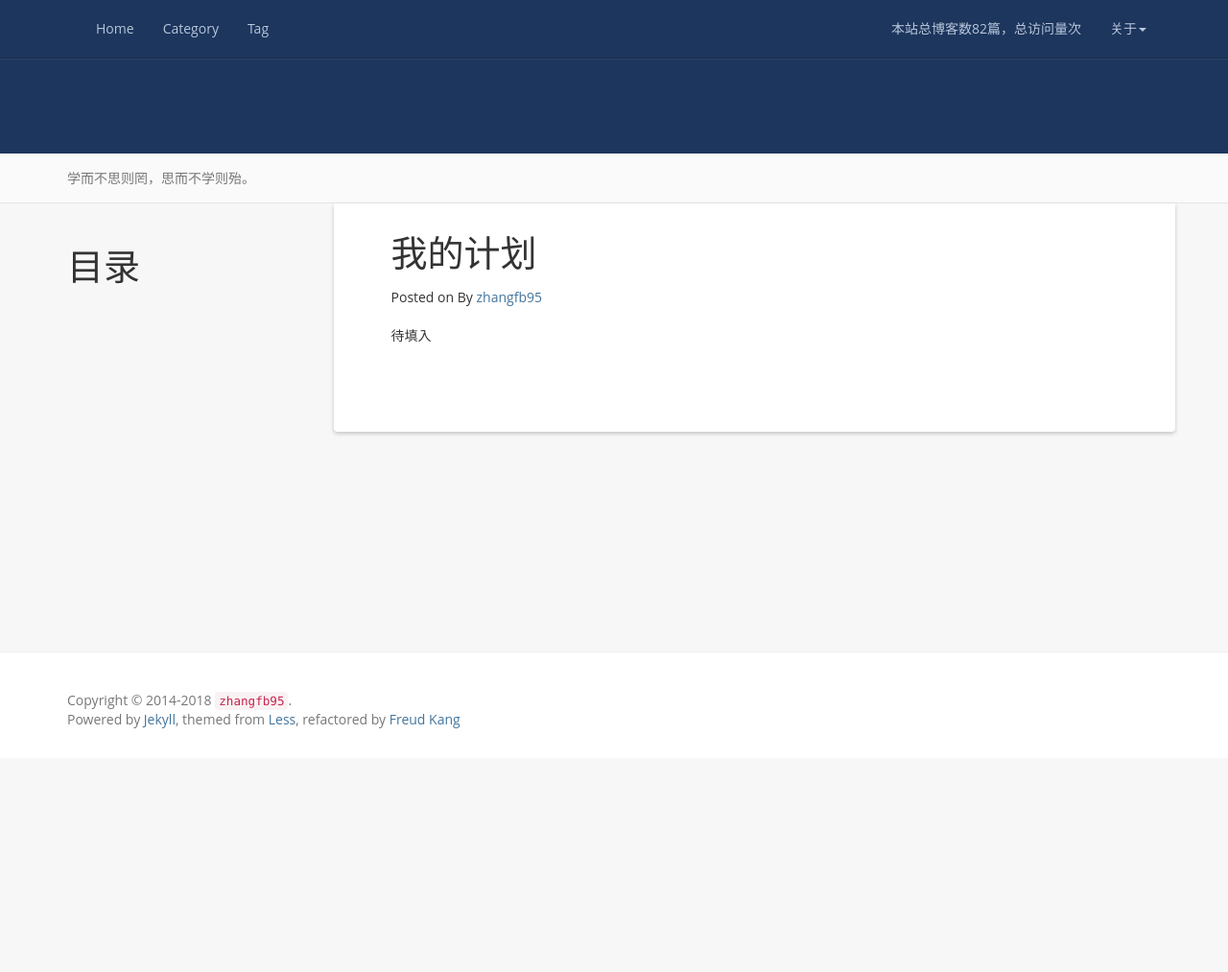
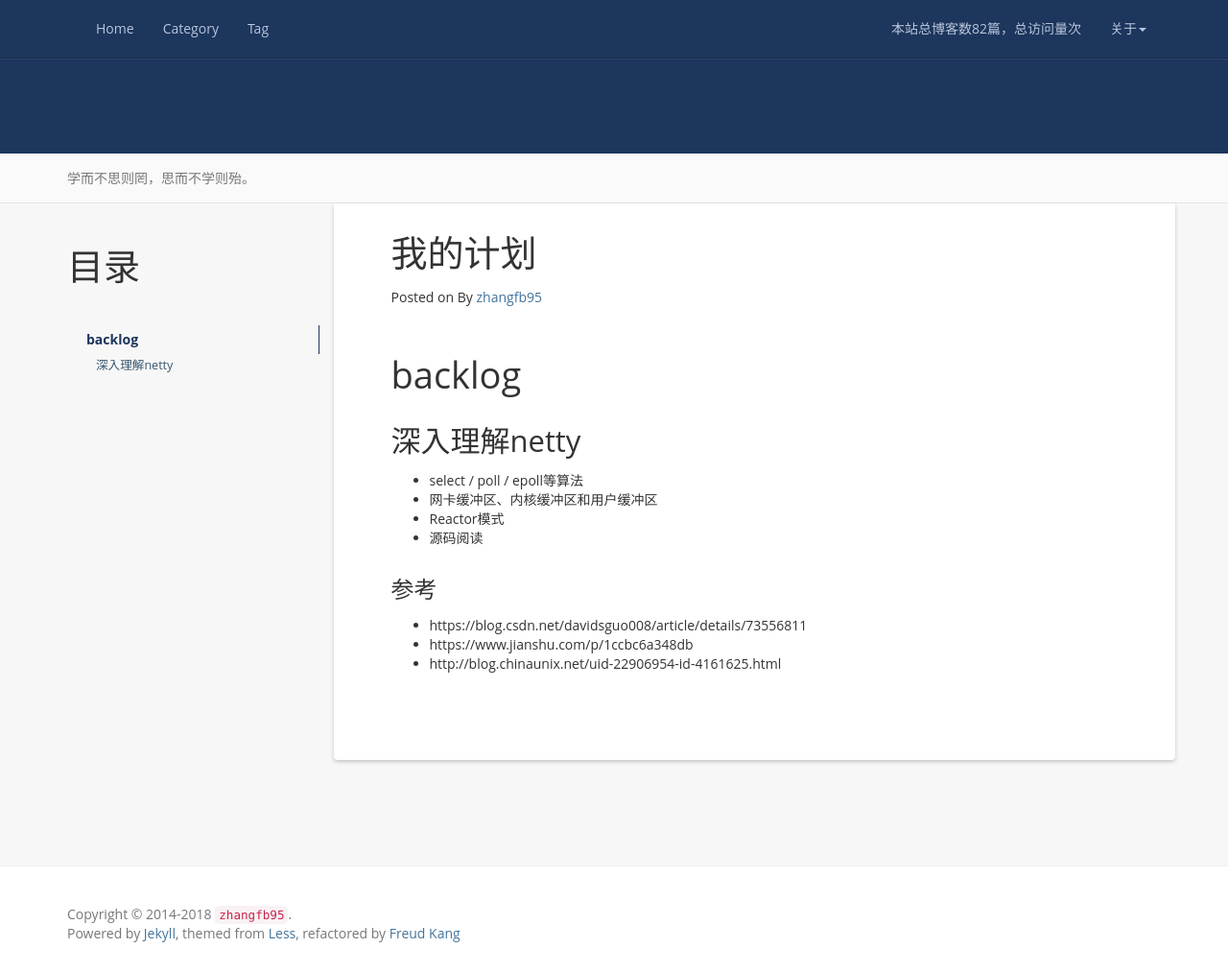
Before and after one commit to zhangfb95/zhangfb95.github.io.bak, a Jekyll site: the page built from plan.md, in a window 1280 px wide and 1013 px high. Shown: the whole window at 96% size. Built offline with Jekyll 4.4.1, drawn with Linux system fonts in a browser that asks for light colours; nearby versions of some CDN libraries; a script that is not in the unit is left out; comment, search, counter and statistics services are not loaded.

Commit message:
修改我的计划

```diff
--- a/plan.md
+++ b/plan.md
@@ -7,4 +7,17 @@ permalink: /plan/
 * content
 {:toc}
 
-待填入
+# backlog
+
+## 深入理解netty
+
++ select / poll / epoll等算法
++ 网卡缓冲区、内核缓冲区和用户缓冲区
++ Reactor模式
++ 源码阅读
+
+### 参考
+
++ https://blog.csdn.net/davidsguo008/article/details/73556811
++ https://www.jianshu.com/p/1ccbc6a348db
++ http://blog.chinaunix.net/uid-22906954-id-4161625.html
```
